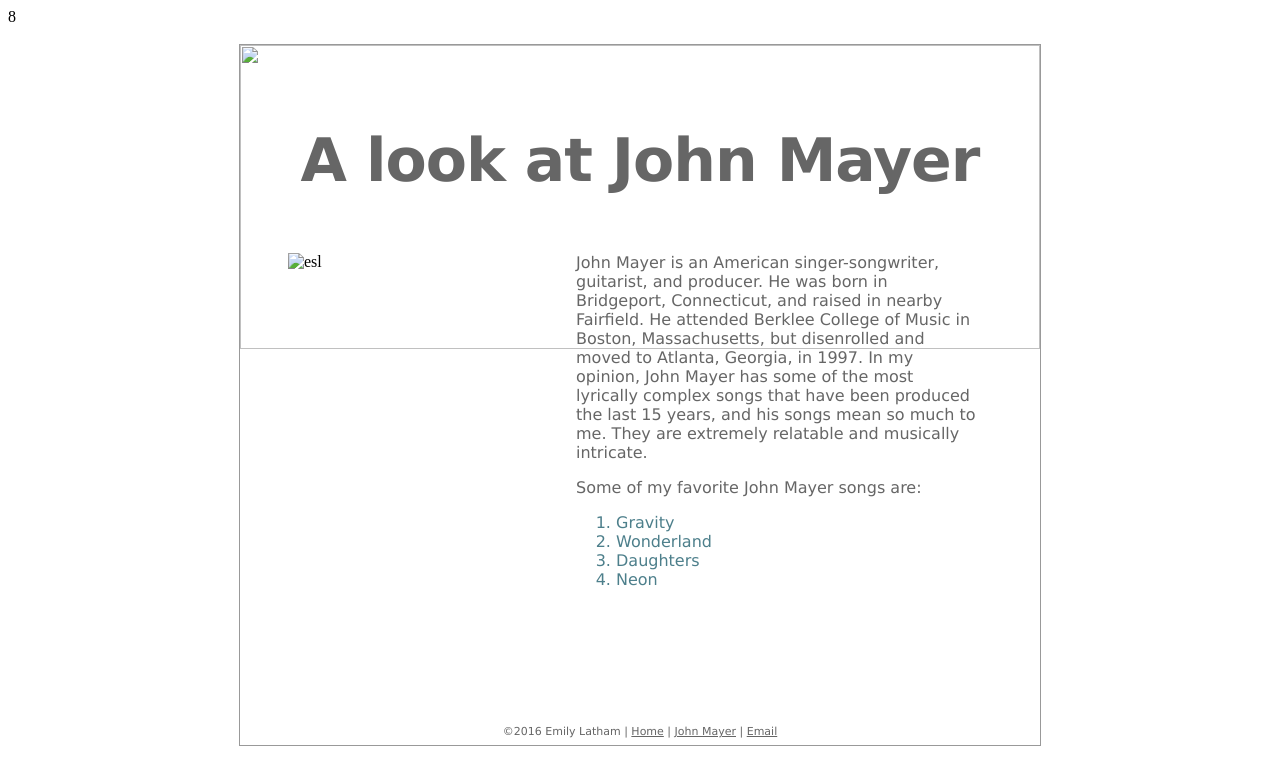
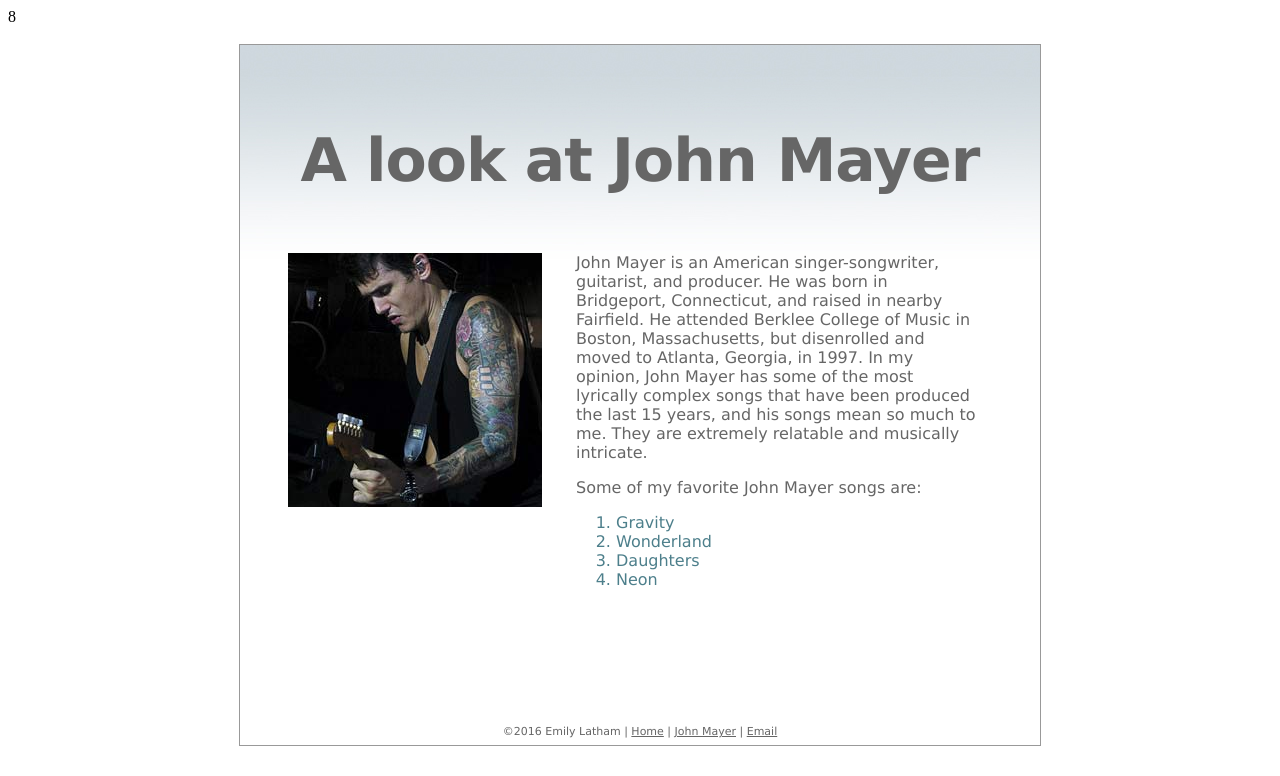
Before and after one commit to esl11534/esl11534.github.io, a plain HTML site: page john-mayer.html in a window 1280 px wide. Drawn offline with Linux system fonts and the light colour scheme.

Commit message:
Update john-mayer.html

```diff
--- a/john-mayer.html
+++ b/john-mayer.html
@@ -11,12 +11,12 @@
 
 <body>
 <div id="outline">
-<img src="images/gradient.jpg" alt="" height="304" width="800" border="0" />
+<img src="gradient.jpg" alt="" height="304" width="800" border="0" />
 <div id="title">
 <h3>A look at John Mayer</h3>
 </div>
 <div id="left-column">
-<img width="254" height="254" src="images/jm.jpg" alt="esl" />
+<img width="254" height="254" src="jm.jpg" alt="jm" />
 </div>
 <div id="right-text">
 <p>John Mayer is an American singer-songwriter, guitarist, and producer. He was born in Bridgeport, Connecticut, and raised in nearby Fairfield. He attended Berklee College of Music in Boston, Massachusetts, but disenrolled and moved to Atlanta, Georgia, in 1997.
```
